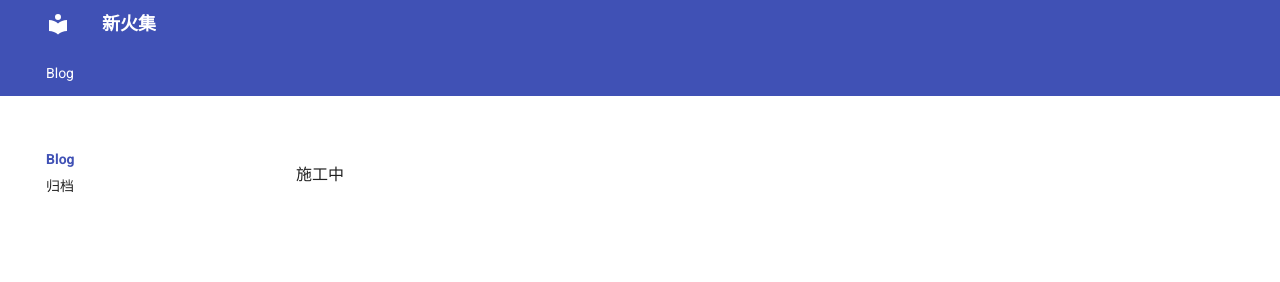
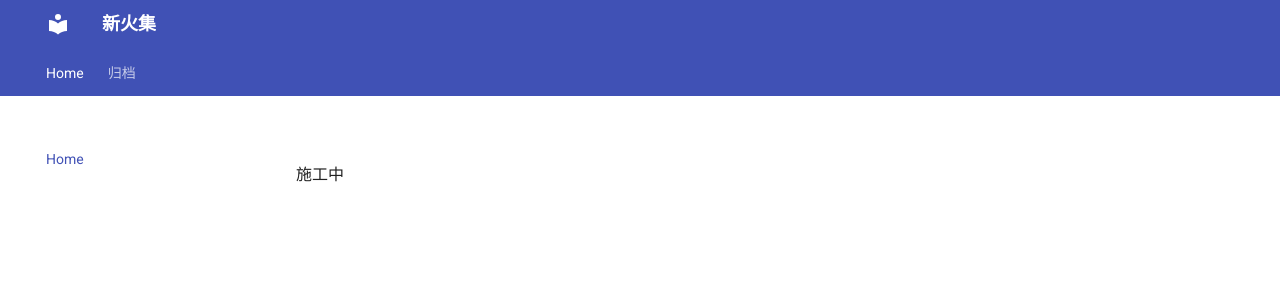
Before and after one commit to xinhuoji/xinhuoji, an MkDocs documentation site: the page built from docs/index.md, in a window 1280 px wide. Shown: the top 282 px of the page. Built offline with MkDocs 1.6.1 and Material for MkDocs 9.7.7, drawn with Linux system fonts in a browser that asks for light colours.

Commit message:
Only blog

```diff
--- a/mkdocs.yml
+++ b/mkdocs.yml
@@ -12,7 +12,8 @@ theme:
     - navigation.prune
     - navigation.indexes
 plugins:
-  - blog
+  - blog:
+      blog_dir: .
   - optimize:
       optimize: false
 markdown_extensions:
```
Also changed, not shown: docs/index.md (renamed from docs/blog/index.md).
